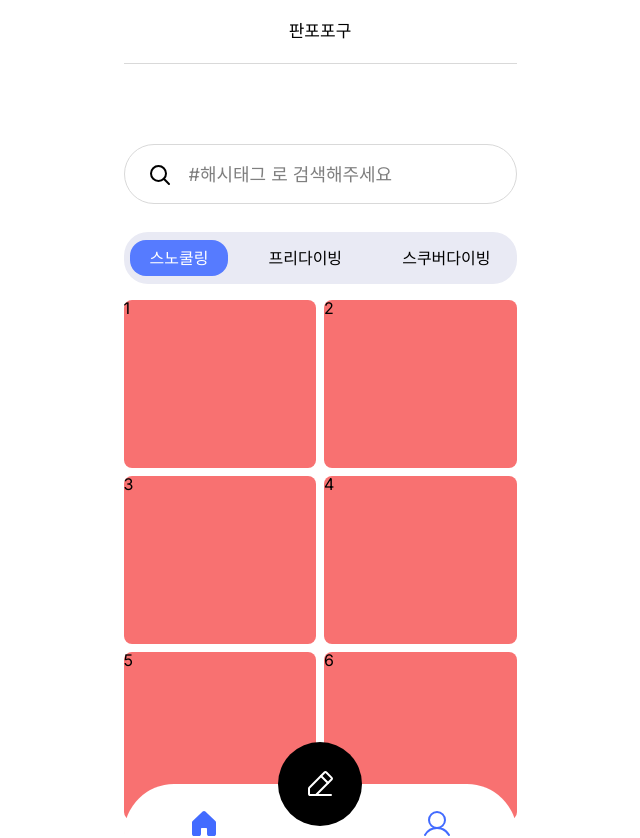
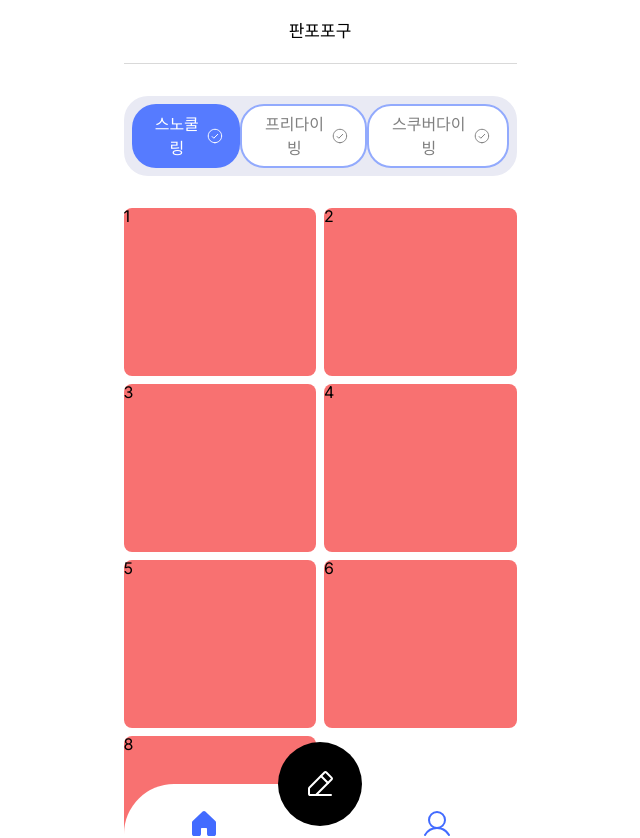
Before and after one commit to hondi-dive/new-fornt, a Next.js app: page /feed/1 in a window 1280 px wide. Shown: the top 838 px of the page, without its empty margins (320-960 px from the left). Built offline with nearby package versions, Linux system fonts and the light colour scheme.

Commit message:
add: 디자인 수정

```diff
--- a/src/app/feed/[id]/layout.tsx
+++ b/src/app/feed/[id]/layout.tsx
@@ -57,7 +57,7 @@ export default function Layout({ children, params }: LayoutProps) {
   return (
     <>
       <Header title={spot.title} />
-      <div className="h-screen w-full pt-20">{children}</div>
+      <div className="h-screen w-full">{children}</div>
       <BottomNav />
     </>
   );
--- a/src/app/feed/[id]/page.tsx
+++ b/src/app/feed/[id]/page.tsx
@@ -3,33 +3,32 @@
 import React, { Fragment } from 'react';
 import { Tab } from '@headlessui/react';
 
-import SearchInput from '@/components/common/SearchInput';
+import CheckCircle from '@/assets/icons/CheckCircle.svg';
 
 export default function Feed() {
   return (
     <>
-      <SearchInput placeholder="#해시태그 로 검색해주세요" />
-      <div className="w-full h-7" />
-      <div>
+      <div className="w-full h-8" />
       <Tab.Group>
-          <Tab.List className="bg-[#E9EAF4] flex justify-between rounded-3xl py-2 px-1.5">
+        <Tab.List className="bg-[#E9EAF4] flex justify-between rounded-3xl py-2 px-2">
           {['스노쿨링', '프리다이빙', '스쿠버다이빙'].map((tab) => (
             <Tab as={Fragment} key={tab}>
               {({ selected }) => (
                 <button
                   className={`${
                     selected
-                        ? 'bg-[#567BFF] text-white rounded-2xl py-1.5 px-5'
-                        : ' text-black py-1.5 px-5'
-                    } text-base outline-none`}
+                      ? 'bg-[#567BFF] text-white'
+                      : 'border-[#92AAFD] border-2 border-solid bg-white text-[#7F7F7F]'
+                  } text-base outline-none flex items-center rounded-3xl py-1.5 px-4`}
                 >
                   {tab}
+                  <CheckCircle color={selected ? 'white' : '#7F7F7F'} />
                 </button>
               )}
             </Tab>
           ))}
         </Tab.List>
-          <Tab.Panels className="mt-4">
+        <Tab.Panels className="mt-8">
           <Tab.Panel>
             <div className="grid  gap-2 grid-cols-2 ">
               {['1', '2', '3', '4', '5', '6', '8'].map((item) => (
@@ -62,7 +61,6 @@ export default function Feed() {
           </Tab.Panel>
         </Tab.Panels>
       </Tab.Group>
-      </div>
     </>
   );
 }
```
Also changed, not shown: src/assets/icons/CheckCircle.svg (added). Lines whose indentation alone changed are shown as unchanged.
